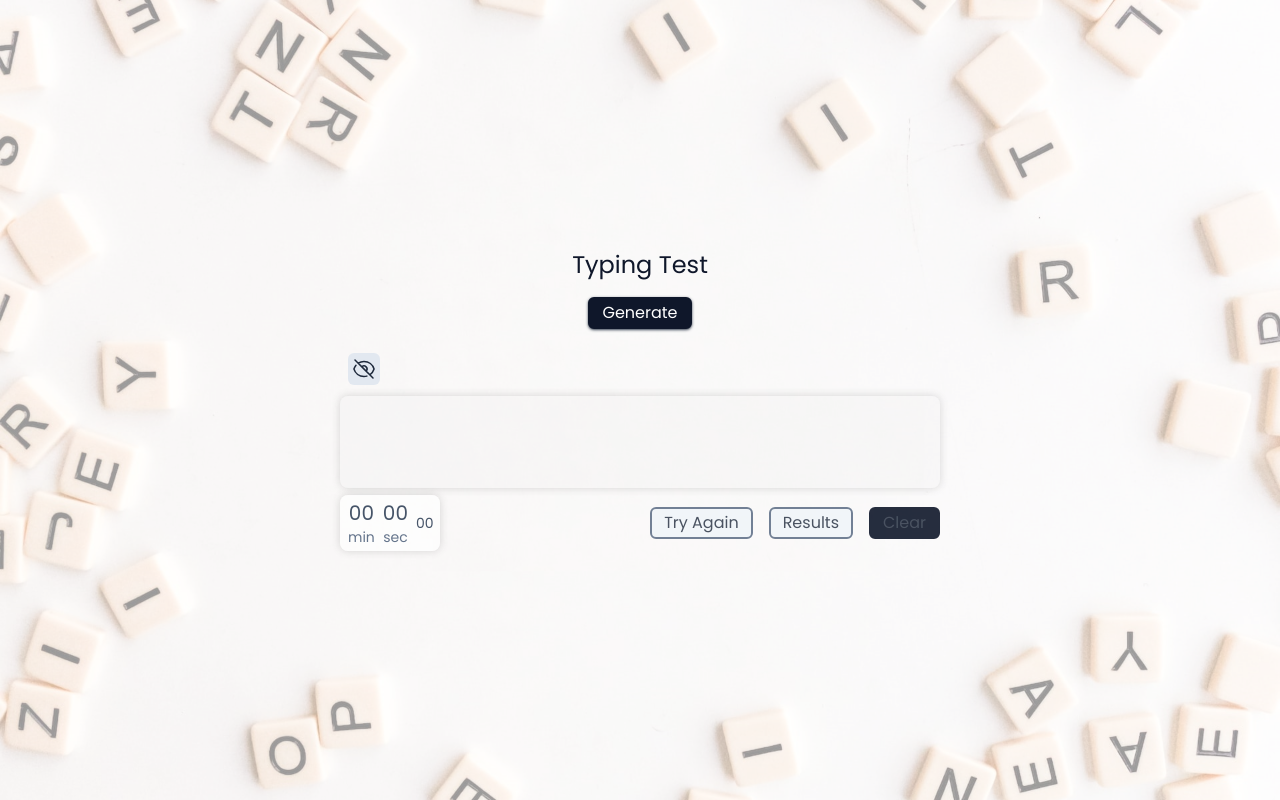
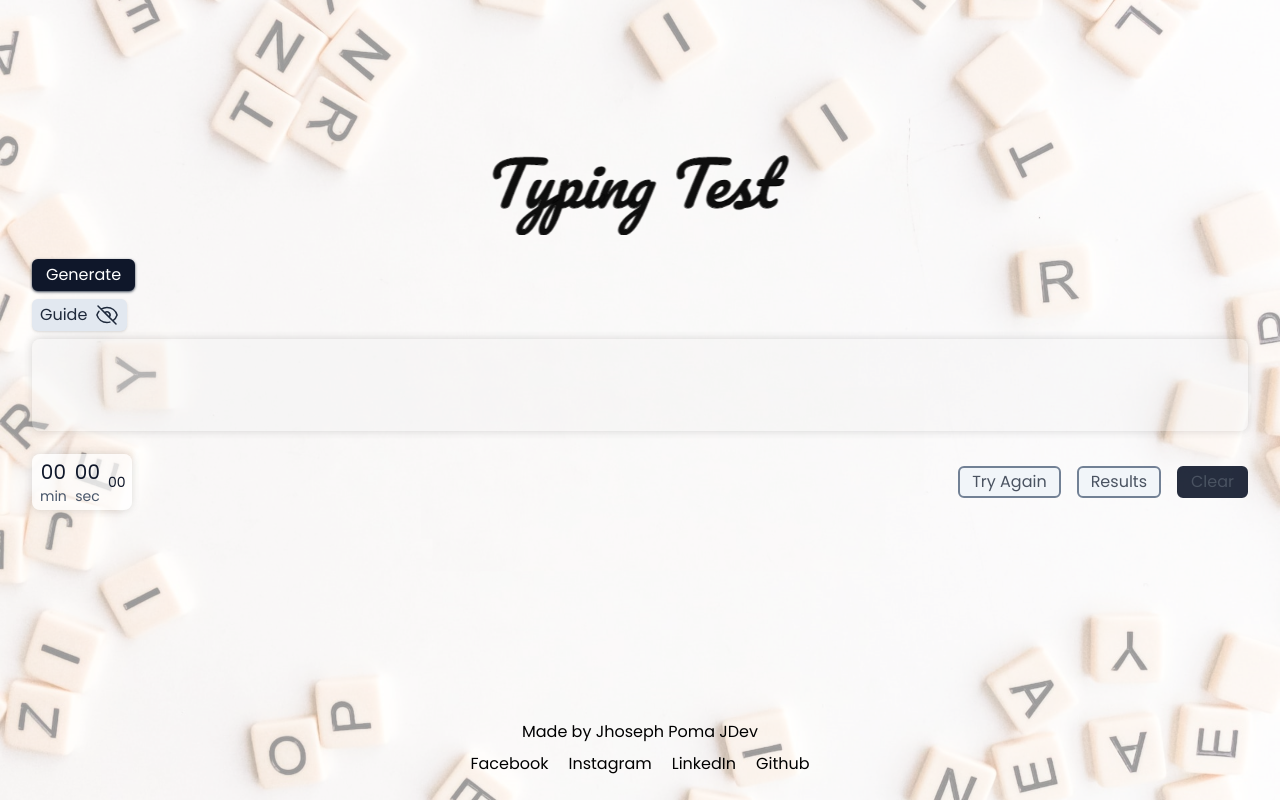
Before and after one commit to rtzboy/CasualProjects, a React (Vite) app: page / in a window 1280 px wide. Built offline with nearby package versions, Linux system fonts and the light colour scheme.

Commit message:
styles components changed

```diff
--- a/src/App.jsx
+++ b/src/App.jsx
@@ -1,10 +1,12 @@
+import Footer from './components/typingTest/Footer';
 import TypingTest from './components/typingTest/TypingTest';
 
 const App = () => {
 	return (
-		<>
+		<div className='flex min-h-screen flex-col'>
 			<TypingTest />
-		</>
+			<Footer />
+		</div>
 	);
 };
 
--- a/src/components/portals/Modal.jsx
+++ b/src/components/portals/Modal.jsx
@@ -5,7 +5,11 @@ const Modal = ({ children, close }) => {
 	return createPortal(
 		<div className='fixed inset-0 z-[999] flex items-center justify-center bg-slate-800/75'>
 			<div className='relative pb-12'>
-				<Button className='absolute bottom-2 right-2' onClick={close}>
+				<Button
+					kind='secondary'
+					className='absolute bottom-2 right-2'
+					onClick={close}
+				>
 					Close
 				</Button>
 				{children}
--- a/src/components/typingTest/ArrOfLetters.jsx
+++ b/src/components/typingTest/ArrOfLetters.jsx
@@ -3,12 +3,18 @@ import Letter from './Letter';
 const ArrOfLetters = ({ valueText, correctLetter }) => {
 	if (!valueText) return;
 	return (
-		<p className='my-4 rounded-lg px-4 py-2 text-base shadow-md'>
-			{valueText?.split('').map((letter, idx) => {
-				return (
-					<Letter key={idx} value={letter} correctLetter={correctLetter[idx]} />
-				);
-			})}
+		<p className='my-4 overflow-auto text-center text-base'>
+			<span className='inline-block rounded-lg bg-slate-100/50 px-4 py-2 shadow-md'>
+				{valueText?.split('').map((letter, idx) => {
+					return (
+						<Letter
+							key={idx}
+							value={letter}
+							correctLetter={correctLetter[idx]}
+						/>
+					);
+				})}
+			</span>
 		</p>
 	);
 };
--- a/src/components/typingTest/AuthorInformation.jsx
+++ b/src/components/typingTest/AuthorInformation.jsx
@@ -3,15 +3,17 @@ const AuthorInformation = ({ textGenerated }) => {
 	return (
 		<>
 			<p className='my-4 text-lg'>
-				<span className='text-slate-600'>
+				<span className='text-slate-700'>
 					{textGenerated.info.author && 'Author: '}{' '}
 				</span>
-				<span className='font-semibold text-slate-900'>
+				<span className='font-semibold text-slate-800'>
 					{textGenerated.info.author}
 				</span>
 			</p>
-			<p className='cus-shadow my-4 rounded-lg bg-white/70 px-4 py-2 text-lg italic text-slate-900'>
-				&quot;{textGenerated.info.content}&quot;
+			<p className='my-2 text-center text-lg italic text-slate-900'>
+				<span className='inline-block rounded-lg bg-white/50 px-2 py-2 tracking-wide shadow-sm'>
+					&quot;{textGenerated.info.content}&quot;
+				</span>
 			</p>
 		</>
 	);
--- /dev/null
+++ b/src/components/typingTest/Footer.jsx
@@ -0,0 +1,44 @@
+const Footer = () => {
+	return (
+		<footer className='z-50 mt-auto py-6 text-center'>
+			<div>
+				<span className=''>Made by </span>
+				<span className=''>Jhoseph Poma JDev</span>
+			</div>
+			<ul className='mt-2 flex justify-center gap-5'>
+				{SOCIAL_LINKS.map(link => (
+					<li key={link.id}>
+						<a href={link.link} target='_blank' rel='noreferrer'>
+							<span className='text-black-600'>{link.name}</span>
+						</a>
+					</li>
+				))}
+			</ul>
+		</footer>
+	);
+};
+
+const SOCIAL_LINKS = [
+	{
+		id: 1,
+		name: 'Facebook',
+		link: 'https://www.facebook.com/joseph.22.12/'
+	},
+	{
+		id: 2,
+		name: 'Instagram',
+		link: 'https://www.instagram.com/jhoseph2212/'
+	},
+	{
+		id: 3,
+		name: 'LinkedIn',
+		link: 'https://www.linkedin.com/in/jhoseph-poma-aldave-9b01a01a9/'
+	},
+	{
+		id: 4,
+		name: 'Github',
+		link: 'https://github.com/rtzboy'
+	}
+];
+
+export default Footer;
--- a/src/components/typingTest/TextAreaTyping.jsx
+++ b/src/components/typingTest/TextAreaTyping.jsx
@@ -13,18 +13,19 @@ const TextAreaTyping = memo(({ valueText, setBtnGenState }) => {
 	const [mode, setMode] = useState(false);
 
 	return (
-		<div className='mt-4'>
-			<p className='p-2'>
+		<div className=''>
+			<p className='py-2'>
 				<button
 					disabled={infoTyping.isZero && !infoTyping.isEqual}
-					className='inline-block cursor-pointer select-none rounded-md bg-slate-200 p-1 text-slate-800 hover:opacity-90 disabled:opacity-60 hover:disabled:cursor-auto'
+					className='flex cursor-pointer select-none gap-2 rounded-md bg-slate-200 px-2 py-1 text-slate-800 shadow hover:opacity-90 disabled:opacity-60 hover:disabled:cursor-auto'
 					onClick={() => setMode(!mode)}
 				>
-					{mode ? <Eye /> : <EyeClosed />}
+					<span>Guide</span>
+					<span>{mode ? <Eye /> : <EyeClosed />}</span>
 				</button>
 			</p>
 			<TextArea
-				className='cus-shadow focus:cus-shadow-md w-full min-w-[600px] px-3 py-1 text-lg transition-all disabled:text-slate-400'
+				className='cus-shadow focus:cus-shadow-md w-full px-3 py-1 text-center text-lg transition-all disabled:text-slate-400'
 				disabled={!valueText || infoTyping.isEqual}
 				onChange={evt => {
 					calculateLetter(evt.target.value);
--- a/src/components/typingTest/TypingTest.jsx
+++ b/src/components/typingTest/TypingTest.jsx
@@ -1,16 +1,23 @@
 import background from '../../assets/bgImage.jpg';
+import titleImg from '../../assets/title.png';
 import Generate from './Generate';
 
 const TypingTest = () => {
 	return (
-		<div className='h-screen w-full'>
+		<div>
 			<img
 				src={background}
 				alt=''
 				className='absolute h-full w-full object-cover opacity-40'
 			/>
-			<div className='relative z-50 mx-auto flex h-full max-w-screen-xl flex-col items-center justify-center px-8'>
-				<h1 className='mb-4 text-2xl text-slate-900'>Typing Test</h1>
+			<div className='relative z-50 mx-auto max-w-screen-xl px-8 md:mt-[8rem]'>
+				<h2 className='py-6 text-center'>
+					<img
+						className='inline-block w-[200px] md:w-[300px]'
+						src={titleImg}
+						alt='xd'
+					/>
+				</h2>
 				<Generate />
 			</div>
 		</div>
--- a/src/components/typingTest/clock/StopTimer.jsx
+++ b/src/components/typingTest/clock/StopTimer.jsx
@@ -1,24 +1,24 @@
 const StopTimer = ({ timerValue }) => {
 	return (
-		<div className='cus-shadow flex w-[100px] select-none gap-2 overflow-hidden rounded-lg bg-white/70 px-2 py-1 text-xl'>
+		<div className='cus-shadow flex w-[100px] select-none gap-2 overflow-hidden rounded-lg bg-white/70 px-2 py-1 text-xl text-slate-900'>
 			<div className='flex flex-col items-center'>
-				<span className='text-slate-600'>
+				<span className=''>
 					{Math.floor(timerValue / 60) < 10
 						? '0' + Math.floor(timerValue / 60)
 						: Math.floor(timerValue / 60)}
 				</span>
-				<span className='text-sm text-slate-500'>min</span>
+				<span className='text-sm text-slate-600'>min</span>
 			</div>
 			<div className='flex flex-col items-center'>
-				<span className='text-slate-600'>
+				<span className=''>
 					{Math.floor(timerValue - Math.floor(timerValue / 60) * 60) < 10
 						? '0' + Math.floor(timerValue - Math.floor(timerValue / 60) * 60)
 						: Math.floor(timerValue - Math.floor(timerValue / 60) * 60)}
 				</span>
-				<span className='text-sm text-slate-500'>sec</span>
+				<span className='text-sm text-slate-600'>sec</span>
 			</div>
 			<div className='flex flex-col justify-center'>
-				<span className='text-sm text-slate-600'>
+				<span className='text-sm'>
 					{timerValue === 0
 						? '00'
 						: (timerValue - Math.floor(timerValue / 60) * 60)
--- a/src/components/typingTest/clock/Timer.jsx
+++ b/src/components/typingTest/clock/Timer.jsx
@@ -10,7 +10,6 @@ const Timer = memo(({ correctLetter, resetTyping, isEqual, isZero }) => {
 	const { btnGenState, setBtnGenState, setResetTextGener } = useTypingContext();
 	const { setStartTimer, setStopTimer, timerValue, setResetTimer } = useTimer();
 
-	// const [toggleResult, setToggleResult] = useState(false);
 	const [viewResult, setViewResult] = useState();
 
 	useEffect(() => {
@@ -37,7 +36,7 @@ const Timer = memo(({ correctLetter, resetTyping, isEqual, isZero }) => {
 	return (
 		<>
 			<div
-				className='flex items-center justify-between'
+				className='my-4 flex flex-col items-center gap-8 md:flex-row md:items-center md:justify-between'
 				onClick={() => console.log(' - Click timer div')}
 			>
 				<StopTimer timerValue={timerValue} />
@@ -72,12 +71,12 @@ const Timer = memo(({ correctLetter, resetTyping, isEqual, isZero }) => {
 						Clear
 					</Button>
 				</div>
-				{viewResult && (
-					<Modal close={() => setViewResult()}>
-						<ResultTest {...viewResult} />
-					</Modal>
-				)}
 			</div>
+			{viewResult && (
+				<Modal close={() => setViewResult()}>
+					<ResultTest {...viewResult} />
+				</Modal>
+			)}
 		</>
 	);
 });
```
Also changed, not shown: src/assets/title.png (added).
